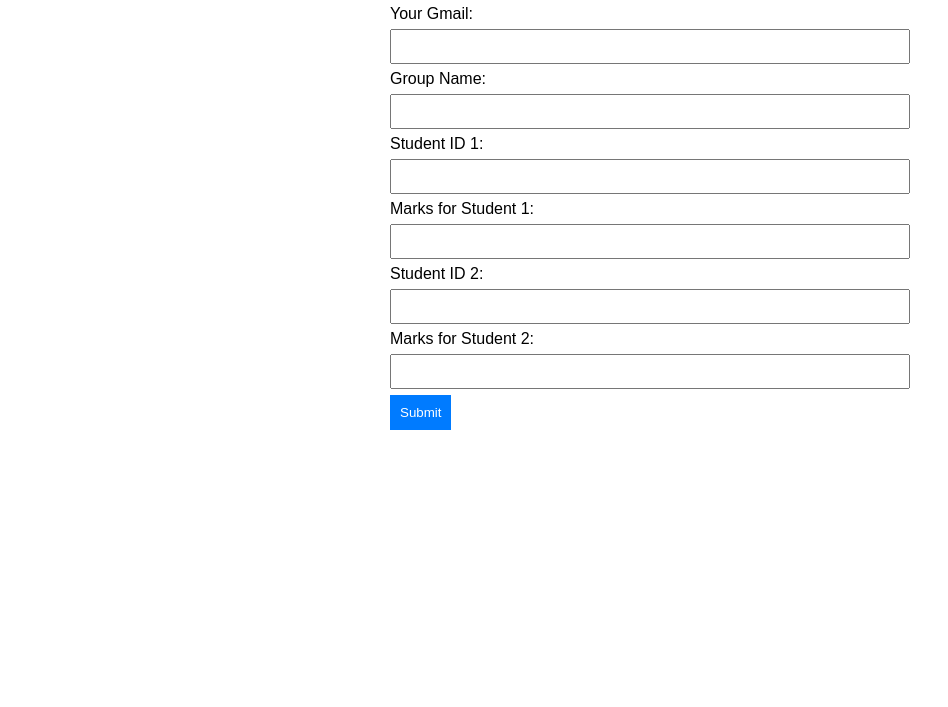
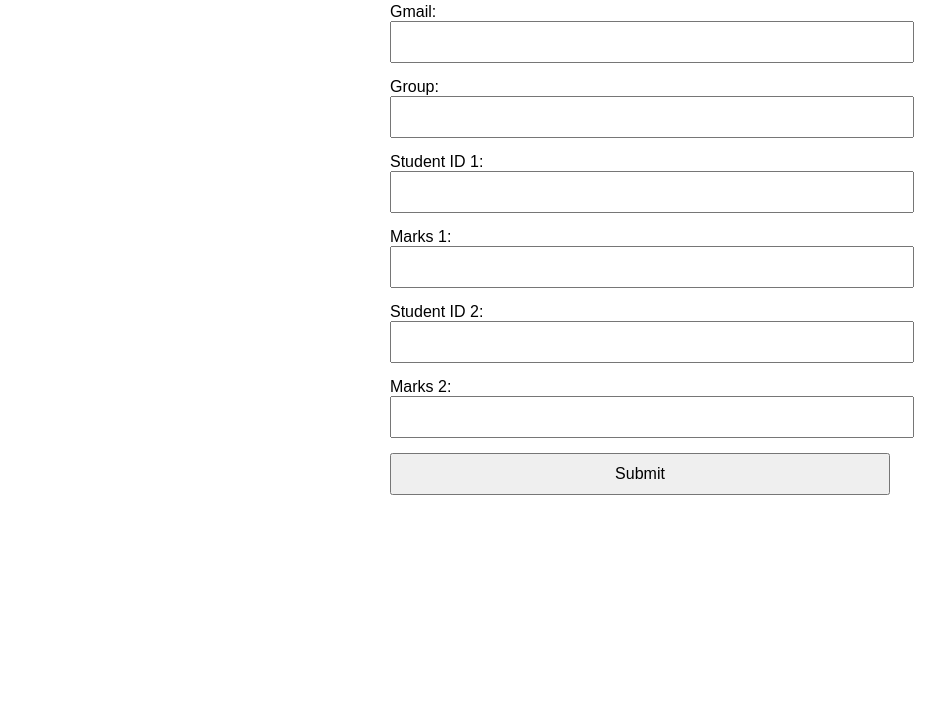
Before and after one commit to fiza99/FYP-Phase-II-Evaluation-Form, a plain HTML site: page index.html in a window 1280 px wide. Shown: the part 93-800 px from the top of the page, without its empty margins (0-948 px from the left). Drawn offline with Linux system fonts and the light colour scheme.

Commit message:
Update index.html

```diff
--- a/index.html
+++ b/index.html
@@ -1,50 +1,89 @@
 <!DOCTYPE html>
 <html>
 <head>
-  <title>Student Marks Submission</title>
+  <meta charset="UTF-8">
+  <title>Submit Form to Google Sheet</title>
   <style>
     body {
       font-family: Arial, sans-serif;
+      padding: 20px;
+    }
+
+    form {
       max-width: 500px;
-      margin: 50px auto;
+      margin: auto;
     }
-    input {
+
+    input, select, button {
+      display: block;
       width: 100%;
-      padding: 8px;
-      margin: 6px 0;
+      margin-bottom: 15px;
+      padding: 10px;
+      font-size: 16px;
     }
-    button {
-      padding: 10px;
-      background-color: #007bff;
-      color: white;
-      border: none;
-      cursor: pointer;
+
+    .success {
+      color: green;
+      font-weight: bold;
+    }
+    .error {
+      color: red;
+      font-weight: bold;
     }
   </style>
 </head>
 <body>
+
   <h2>Student Marks Submission</h2>
-  <form action="https://script.google.com/macros/s/AKfycbzN2P_iMOb4s0jiEy_hxVOJ_6WXBQBOA6DOtBupVknPSP9L_r6962KlNzMNpTb0Wbr8jw/exec" method="POST">
 
-    <label>Your Gmail:</label>
-    <input type="email" name="gmail" required>
+  <form id="marksForm">
+    <label for="gmail">Gmail:</label>
+    <input type="email" id="gmail" name="gmail" required>
 
-    <label>Group Name:</label>
-    <input type="text" name="group" required>
+    <label for="group">Group:</label>
+    <input type="text" id="group" name="group" required>
 
-    <label>Student ID 1:</label>
-    <input type="text" name="sid1" required>
+    <label for="sid1">Student ID 1:</label>
+    <input type="text" id="sid1" name="sid1" required>
 
-    <label>Marks for Student 1:</label>
-    <input type="number" name="marks1" required>
+    <label for="marks1">Marks 1:</label>
+    <input type="number" id="marks1" name="marks1" required>
 
-    <label>Student ID 2:</label>
-    <input type="text" name="sid2" required>
+    <label for="sid2">Student ID 2:</label>
+    <input type="text" id="sid2" name="sid2" required>
 
-    <label>Marks for Student 2:</label>
-    <input type="number" name="marks2" required>
+    <label for="marks2">Marks 2:</label>
+    <input type="number" id="marks2" name="marks2" required>
 
     <button type="submit">Submit</button>
+    <div id="message"></div>
   </form>
+
+  <script>
+    const scriptURL = 'https://script.google.com/macros/s/AKfycbzN2P_iMOb4s0jiEy_hxVOJ_6WXBQBOA6DOtBupVknPSP9L_r6962KlNzMNpTb0Wbr8jw/exec';
+    const form = document.getElementById('marksForm');
+    const message = document.getElementById('message');
+
+    form.addEventListener('submit', e => {
+      e.preventDefault();
+
+      fetch(scriptURL, {
+        method: 'POST',
+        mode: 'no-cors', // Required if your script doesn't support CORS
+        body: new FormData(form)
+      })
+      .then(() => {
+        message.textContent = "Form submitted successfully!";
+        message.className = "success";
+        form.reset();
+      })
+      .catch(error => {
+        message.textContent = "Submission failed. Please try again.";
+        message.className = "error";
+        console.error('Error!', error.message);
+      });
+    });
+  </script>
+
 </body>
 </html>
```
